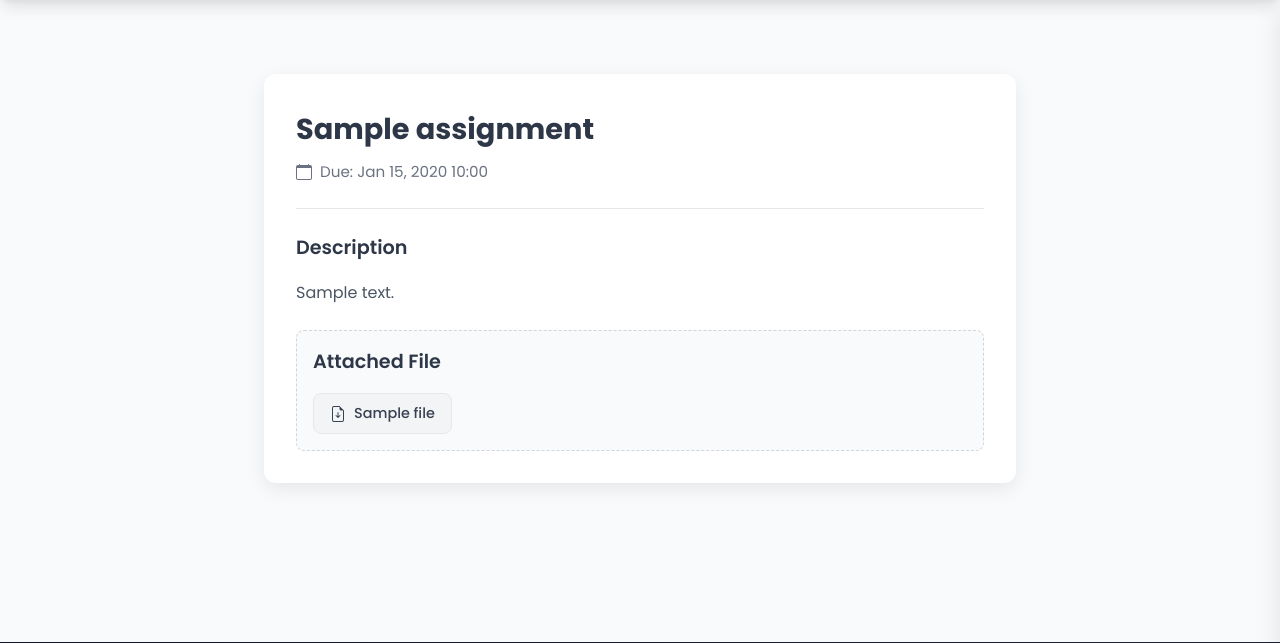
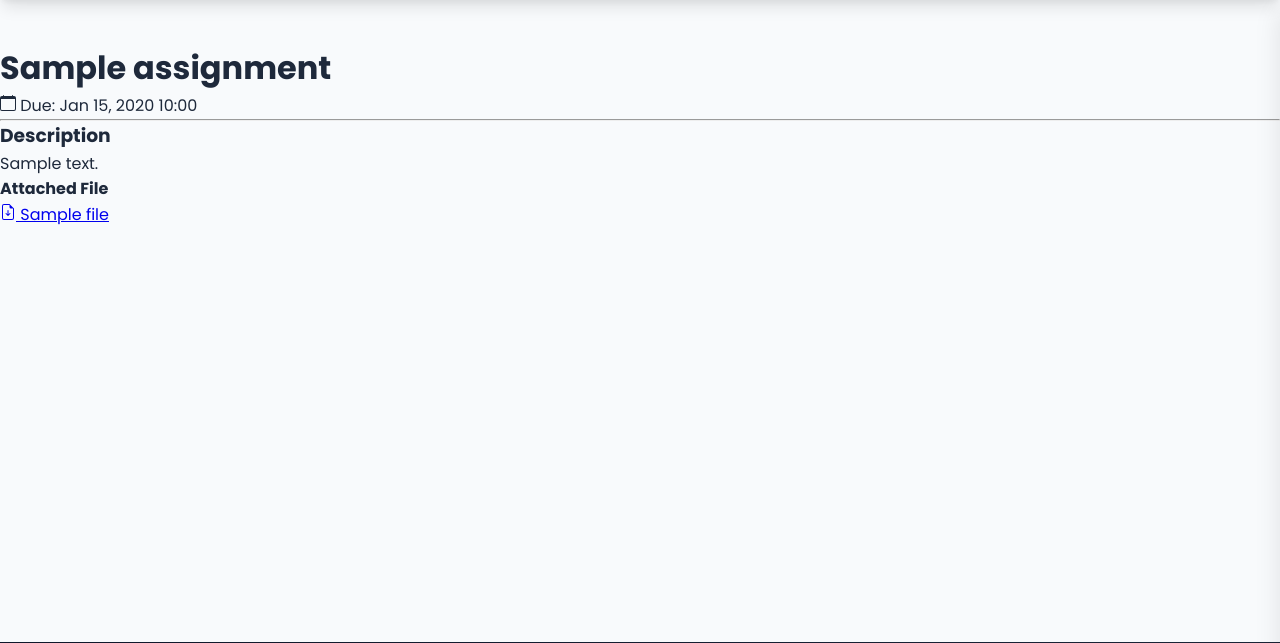
Before and after one commit to EliArn99/Learning-Management-System-, a Django app: template templates/assignments/assignment_detail.html in a window 1280 px wide. Shown: the part 78-721 px from the top of the page. Run offline with Django 3.2, Linux system fonts and the light colour scheme; the template is opened without the code that fills it: most values are stand-ins (such as "Sample title", 1, 10 or a date in 2020).

Commit message:
Update assignment_detail.html

```diff
--- a/templates/assignments/assignment_detail.html
+++ b/templates/assignments/assignment_detail.html
@@ -3,165 +3,99 @@
 
 {% block content %}
 <style>
-    /* Assignment Detail Page Styles */
-    .assignment-detail-container {
-        max-width: 800px;
-        margin: 2rem auto;
-        padding: 0 1.5rem;
+    /* ... (твоят съществуващ CSS) ... */
+
+    /* Добавени/модифицирани стилове за секцията за учители */
+    .teacher-grading-section {
+        margin-top: 2rem;
+        padding-top: 1.5rem;
+        border-top: 1px dashed #e5e7eb; /* Разделител */
     }
 
-    .assignment-card {
-        background: #ffffff;
-        border-radius: 12px;
-        box-shadow: 0 6px 20px rgba(0, 0, 0, 0.08);
-        border: none;
-        overflow: hidden;
+    .teacher-grading-section h3 {
+        margin-bottom: 1rem;
     }
 
-    .assignment-card-body {
-        padding: 2rem;
+    .grading-form-group {
+        margin-bottom: 1rem;
     }
 
-    .assignment-title {
-        font-size: 1.8rem;
-        font-weight: 700;
-        color: #2d3748;
+    .grading-form-group label {
+        font-weight: 600;
+        color: #4a5568;
+        font-size: 0.95rem;
+        display: block;
         margin-bottom: 0.5rem;
     }
 
-    .assignment-due-date {
-        color: #6b7280;
-        font-size: 0.95rem;
-        margin-bottom: 1.5rem;
-        display: flex;
-        align-items: center;
-        gap: 0.5rem;
+    .grading-form-group input[type="number"],
+    .grading-form-group textarea {
+        width: 100%;
+        padding: 0.75rem 1rem;
+        border: 1px solid #e2e8f0;
+        border-radius: 8px;
+        font-size: 1rem;
+        transition: all 0.2s ease;
+        background-color: #f8fafc;
     }
 
-    .assignment-divider {
-        border: none;
-        height: 1px;
-        background-color: #e5e7eb;
-        margin: 1.5rem 0;
+    .grading-form-group input[type="number"]:focus,
+    .grading-form-group textarea:focus {
+        outline: none;
+        border-color: #4299e1;
+        box-shadow: 0 0 0 3px rgba(66, 153, 225, 0.2);
+        background-color: #ffffff;
     }
 
-    .section-title {
-        font-size: 1.2rem;
+    .grading-form-group textarea {
+        min-height: 100px;
+        resize: vertical;
+    }
+
+    .grade-submit-btn {
+        background-color: #28a745; /* Зелен бутон за оценка */
+        color: white;
+        padding: 0.75rem 1.5rem;
+        border-radius: 8px;
         font-weight: 600;
-        color: #2d3748;
+        font-size: 1rem;
+        border: none;
+        cursor: pointer;
+        transition: background-color 0.2s ease, transform 0.2s ease;
+        margin-top: 1rem;
+    }
+
+    .grade-submit-btn:hover {
+        background-color: #218838;
+        transform: translateY(-1px);
+    }
+
+    .current-grade-display {
+        background-color: #e6f7e9; /* Светло зелен фон за показана оценка */
+        border: 1px solid #c3e6cb;
+        padding: 1rem;
+        border-radius: 8px;
         margin-bottom: 1rem;
     }
 
-    .assignment-description {
-        color: #4b5563;
-        line-height: 1.6;
-        white-space: pre-line;
+    .current-grade-display p {
+        margin: 0.5rem 0;
+        font-size: 1rem;
+        color: #155724;
     }
 
-    .file-attachment {
-        margin-top: 1.5rem;
-        padding: 1rem;
-        background-color: #f9fafb;
-        border-radius: 8px;
-        border: 1px dashed #d1d5db;
+    .current-grade-value {
+        font-size: 1.5rem;
+        font-weight: 700;
+        color: #28a745;
     }
 
-    .file-btn {
-        display: inline-flex;
-        align-items: center;
-        gap: 0.5rem;
-        padding: 0.5rem 1rem;
-        border-radius: 8px;
-        font-size: 0.9rem;
-        font-weight: 500;
-        text-decoration: none;
-        transition: all 0.2s ease;
+    .no-submission-message-teacher {
+        color: #6c757d;
+        font-style: italic;
+        margin-top: 1rem;
     }
 
-    .file-download-btn {
-        background-color: #f3f4f6;
-        color: #374151;
-        border: 1px solid #e5e7eb;
-    }
-
-    .file-download-btn:hover {
-        background-color: #e5e7eb;
-    }
-
-    .submission-section {
-        margin-top: 2rem;
-        padding-top: 1.5rem;
-    }
-
-    .submission-status {
-        display: flex;
-        align-items: center;
-        gap: 0.5rem;
-        font-weight: 500;
-        margin-bottom: 0.5rem;
-    }
-
-    .submitted-date {
-        color: #6b7280;
-        font-size: 0.9rem;
-        margin-bottom: 1rem;
-    }
-
-    .action-btn {
-        display: inline-flex;
-        align-items: center;
-        gap: 0.5rem;
-        padding: 0.5rem 1.25rem;
-        border-radius: 8px;
-        font-weight: 500;
-        font-size: 0.9rem;
-        transition: all 0.2s ease;
-    }
-
-    .submit-btn {
-        background-color: #10b981;
-        color: white;
-        border: none;
-    }
-
-    .submit-btn:hover {
-        background-color: #0d9f6e;
-        color: white;
-        transform: translateY(-1px);
-    }
-
-    .edit-btn {
-        background-color: #3b82f6;
-        color: white;
-        border: none;
-    }
-
-    .edit-btn:hover {
-        background-color: #2563eb;
-        color: white;
-        transform: translateY(-1px);
-    }
-
-    .warning-text {
-        color: #f59e0b;
-        font-weight: 500;
-        margin-bottom: 1rem;
-    }
-
-    /* Responsive Design */
-    @media (max-width: 768px) {
-        .assignment-detail-container {
-            padding: 0 1rem;
-        }
-
-        .assignment-card-body {
-            padding: 1.5rem;
-        }
-
-        .assignment-title {
-            font-size: 1.5rem;
-        }
-    }
 </style>
 
 <div class="assignment-detail-container">
@@ -193,40 +127,120 @@
                 </div>
             {% endif %}
 
+            {# Секция за студентско предаване #}
             {% if user.is_authenticated and user.is_student %}
                 <div class="submission-section">
                     <hr class="assignment-divider">
-                    <h3 class="section-title">Your Submission</h3>
+                    <h3 class="section-title">Вашето предаване</h3>
 
                     {% if submission %}
                         <p class="submission-status">
                             <svg xmlns="http://www.w3.org/2000/svg" width="16" height="16" fill="currentColor" viewBox="0 0 16 16">
                                 <path d="M12.736 3.97a.733.733 0 0 1 1.047 0c.286.289.29.756.01 1.05L7.88 12.01a.733.733 0 0 1-1.065.02L3.217 8.384a.757.757 0 0 1 0-1.06.733.733 0 0 1 1.047 0l3.052 3.093 5.4-6.425a.247.247 0 0 1 .02-.022Z"/>
                             </svg>
-                            Status: Submitted
+                            Статус: Предадено
                         </p>
                         <p class="submitted-date">
-                            Submitted on: {{ submission.submitted_at|date:"M d, Y H:i" }}
+                            Предадено на: {{ submission.submitted_at|date:"M d, Y H:i" }}
                         </p>
+                        {# Ако има прикачен файл от студента #}
+                        {% if submission.file %}
+                            <div class="file-attachment">
+                                <h4 class="section-title">Прикачен файл от вас</h4>
+                                <a href="{{ submission.file.url }}" class="file-btn file-download-btn" download>
+                                    <svg xmlns="http://www.w3.org/2000/svg" width="16" height="16" fill="currentColor" viewBox="0 0 16 16">
+                                        <path d="M8.5 6.5a.5.5 0 0 0-1 0v3.793L6.354 9.146a.5.5 0 1 0-.708.708l2 2a.5.5 0 0 0 .708 0l2-2a.5.5 0 0 0-.708-.708L8.5 10.293V6.5z"/>
+                                        <path d="M14 14V4.5L9.5 0H4a2 2 0 0 0-2 2v12a2 2 0 0 0 2 2h8a2 2 0 0 0 2-2zM9.5 3A1.5 1.5 0 0 0 11 4.5h2V14a1 1 0 0 1-1 1H4a1 1 0 0 1-1-1V2a1 1 0 0 1 1-1h5.5v2z"/>
+                                    </svg>
+                                    {{ submission.file.name|cut:"submissions/files/" }} {# Промени пътя, ако е различен #}
+                                </a>
+                            </div>
+                        {% endif %}
+
+                        {# Показване на оценка и обратна връзка за студента #}
+                        {% if submission.grade %}
+                            <div class="current-grade-display mt-4">
+                                <p>Вашата оценка: <span class="current-grade-value">{{ submission.grade }}</span></p>
+                                {% if submission.feedback %}
+                                    <p>Обратна връзка: {{ submission.feedback }}</p>
+                                {% endif %}
+                            </div>
+                        {% else %}
+                            <p class="warning-text mt-4">Все още няма оценка за това задание.</p>
+                        {% endif %}
+
+
                         <a href="{% url 'assignments:edit_submission' submission.id %}" class="action-btn edit-btn">
                             <svg xmlns="http://www.w3.org/2000/svg" width="16" height="16" fill="currentColor" viewBox="0 0 16 16">
                                 <path d="M12.146.146a.5.5 0 0 1 .708 0l3 3a.5.5 0 0 1 0 .708l-10 10a.5.5 0 0 1-.168.11l-5 2a.5.5 0 0 1-.65-.65l2-5a.5.5 0 0 1 .11-.168l10-10zM11.207 2.5 13.5 4.793 14.793 3.5 12.5 1.207 11.207 2.5zm1.586 3L10.5 3.207 4 9.707V10h.5a.5.5 0 0 1 .5.5v.5h.5a.5.5 0 0 1 .5.5v.5h.293l6.5-6.5zm-9.761 5.175-.106.106-1.528 3.821 3.821-1.528.106-.106A.5.5 0 0 1 5 12.5V12h-.5a.5.5 0 0 1-.5-.5V11h-.5a.5.5 0 0 1-.468-.325z"/>
                             </svg>
-                            Edit Submission
+                            Редактирай предаване
                         </a>
                     {% else %}
                         <p class="warning-text">
                             <svg xmlns="http://www.w3.org/2000/svg" width="16" height="16" fill="currentColor" viewBox="0 0 16 16">
                                 <path d="M8.982 1.566a1.13 1.13 0 0 0-1.96 0L.165 13.233c-.457.778.091 1.767.98 1.767h13.713c.889 0 1.438-.99.98-1.767L8.982 1.566zM8 5c.535 0 .954.462.9.995l-.35 3.507a.552.552 0 0 1-1.1 0L7.1 5.995A.905.905 0 0 1 8 5zm.002 6a1 1 0 1 1 0 2 1 1 0 0 1 0-2z"/>
                             </svg>
-                            You haven't submitted this assignment yet
+                            Все още не сте предали това задание.
                         </p>
                         <a href="{% url 'assignments:submit' assignment.id %}" class="action-btn submit-btn">
                             <svg xmlns="http://www.w3.org/2000/svg" width="16" height="16" fill="currentColor" viewBox="0 0 16 16">
                                 <path fill-rule="evenodd" d="M8 2a.5.5 0 0 1 .5.5v5h5a.5.5 0 0 1 0 1h-5v5a.5.5 0 0 1-1 0v-5h-5a.5.5 0 0 1 0-1h5v-5A.5.5 0 0 1 8 2Z"/>
                             </svg>
-                            Submit Assignment
+                            Предай задание
                         </a>
+                    {% endif %}
+                </div>
+            {% endif %}
+
+            {# Секция за оценка от преподавател #}
+            {% if user.is_authenticated and user.is_teacher %}
+                <div class="teacher-grading-section">
+                    <hr class="assignment-divider">
+                    <h3 class="section-title">Оценяване на задание</h3>
+
+                    {% if submission %} {# Проверяваме дали има submission, което да оценим #}
+                        <p class="submission-status">
+                            Студент: <strong>{{ submission.student.user.get_full_name|default:submission.student.user.username }}</strong>
+                            (Предадено на: {{ submission.submitted_at|date:"d.m.Y H:i" }})
+                        </p>
+                        {# Показваме файла, ако студентът е прикачил такъв #}
+                        {% if submission.file %}
+                            <div class="file-attachment mt-3">
+                                <h4 class="section-title">Прикачен файл от студента</h4>
+                                <a href="{{ submission.file.url }}" class="file-btn file-download-btn" download>
+                                    <svg xmlns="http://www.w3.org/2000/svg" width="16" height="16" fill="currentColor" viewBox="0 0 16 16">
+                                        <path d="M8.5 6.5a.5.5 0 0 0-1 0v3.793L6.354 9.146a.5.5 0 1 0-.708.708l2 2a.5.5 0 0 0 .708 0l2-2a.5.5 0 0 0-.708-.708L8.5 10.293V6.5z"/>
+                                        <path d="M14 14V4.5L9.5 0H4a2 2 0 0 0-2 2v12a2 2 0 0 0 2 2h8a2 2 0 0 0 2-2zM9.5 3A1.5 1.5 0 0 0 11 4.5h2V14a1 1 0 0 1-1 1H4a1 1 0 0 1-1-1V2a1 1 0 0 1 1-1h5.5v2z"/>
+                                    </svg>
+                                    {{ submission.file.name|cut:"submissions/files/" }}
+                                </a>
+                            </div>
+                        {% else %}
+                             <p class="warning-text">Студентът не е прикачил файл.</p>
+                        {% endif %}
+
+
+                        <form method="post" action="{% url 'assignments:grade_submission' submission.id %}" class="mt-4">
+                            {% csrf_token %}
+                            <div class="grading-form-group">
+                                {{ grade_form.grade.label_tag }}
+                                {{ grade_form.grade }}
+                                {% if grade_form.grade.errors %}
+                                    <div class="error-message">{{ grade_form.grade.errors }}</div>
+                                {% endif %}
+                            </div>
+                            <div class="grading-form-group">
+                                {{ grade_form.feedback.label_tag }}
+                                {{ grade_form.feedback }}
+                                {% if grade_form.feedback.errors %}
+                                    <div class="error-message">{{ grade_form.feedback.errors }}</div>
+                                {% endif %}
+                            </div>
+                            <button type="submit" class="grade-submit-btn">Запази оценка</button>
+                        </form>
+                    {% else %}
+                        <p class="no-submission-message-teacher">Няма предадени задания за този студент или задание, които да оцените тук. Моля, използвайте <a href="{% url 'assignments:teacher_submissions' %}">списъка с всички предавания</a>.</p>
                     {% endif %}
                 </div>
             {% endif %}
```
